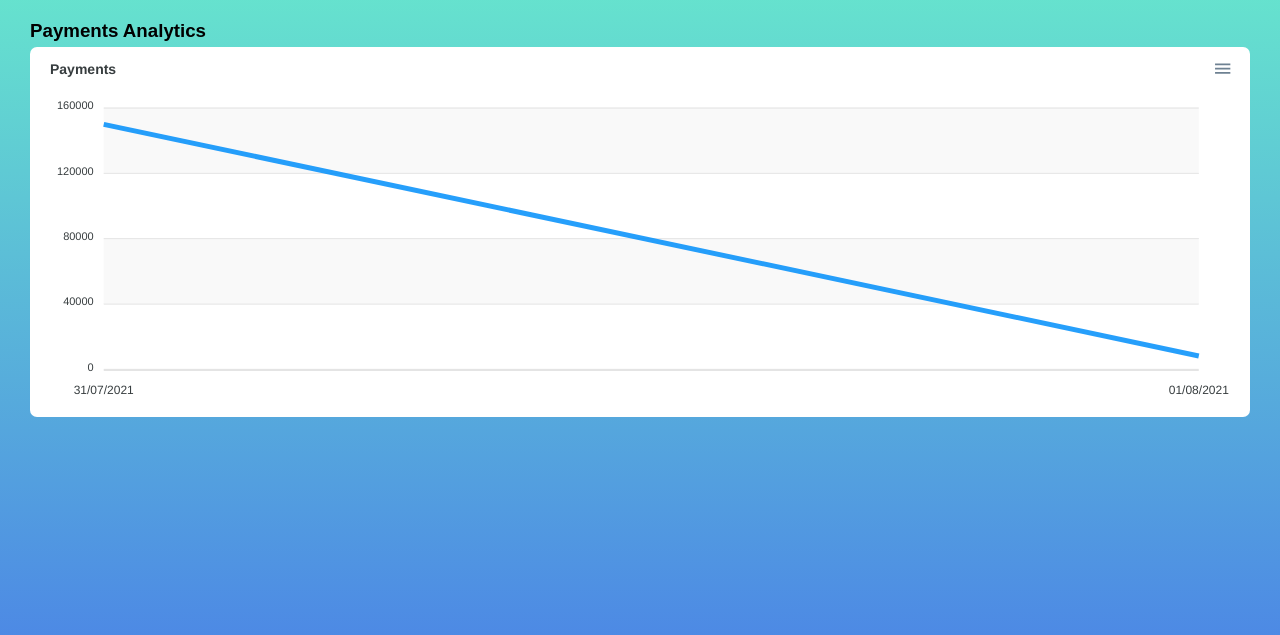
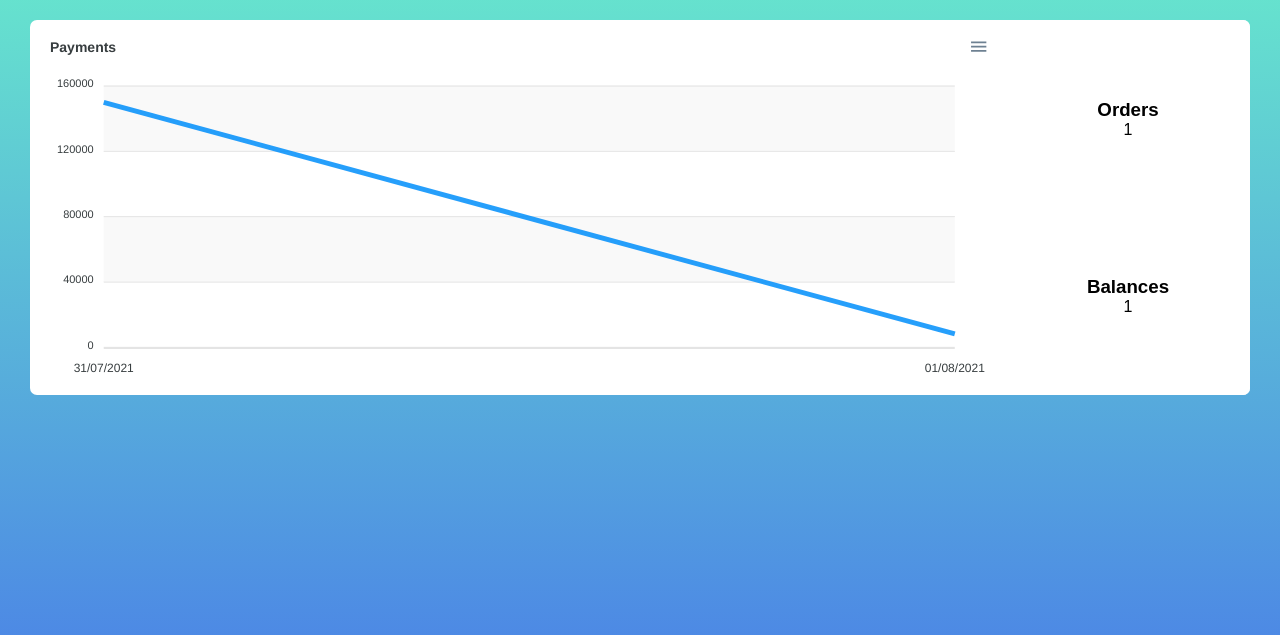
Before and after one commit to udayptl9/jewellary, a PHP site: page / in a window 1280 px wide. Shown: the part 60-695 px from the top of the page. Run offline with PHP 8.4, Linux system fonts and the light colour scheme; the visitor is signed in with stand-in values (Sample User, id 1); data comes from the database, SQL or seed files in the repository; some libraries are stand-ins or nearby versions.

Commit message:
updated homepage

```diff
--- a/actions/ornaments.php
+++ b/actions/ornaments.php
@@ -40,6 +40,20 @@
             $result = mysqli_query($conn, $sql);
             $response = array('status'=>$result, 'id'=>$ornament_id);
             print_r(json_encode($response));
+        } else if($action == 'balanceOrderCount') {
+            $sqlPayment = "SELECT payment_of, payment_amount, total_payment FROM payments";
+            $sqlOrder = "SELECT * FROM orders WHERE `progress` <> '3'";
+            $resultPayment = mysqli_query($conn, $sqlPayment);
+            $total = mysqli_num_rows($resultPayment);
+            $data = [];
+            if($total > 0) {
+                while($row = mysqli_fetch_array($resultPayment)) {
+                    array_push($data, $row);
+                }
+            }
+            $resultOrder = mysqli_query($conn, $sqlOrder);
+            $response = array('status'=>$resultPayment, 'payments'=>$data, 'orderCount'=>mysqli_num_rows($resultOrder));
+            print_r(json_encode($response));
         }
     }
 ?>
--- a/index.php
+++ b/index.php
@@ -16,18 +16,59 @@
         }
         .graph_div {
             padding: 10px;
+            margin-top: 5px;
+        }
+        .container_graph_div {
+            display: grid;
+            grid-template-columns: 80% 20%;
             border: 0;
             border-radius: 7px;
             background: white;
-            margin-top: 5px;
+        }
+        .counts_div {
+            display: grid;
+            padding: 10px;
+            grid-template-rows: 50% 50%;
+            border: 0;
+            border-radius: 7px;
+            background: white;
+            text-align: center;
+        }
+        .counts_div .count_div {
+            position: relative;
+            color: black;
+            border-radius: 7px;
+        }
+        .count_div:hover {
+            transform: scale(1.03);
+            box-shadow: 1px 1px 3px 1px grey;
+        }
+        .float_div {
+            position: absolute;
+            top: 50%;
+            left: 50%;
+            transform: translate(-50%, -50%);
         }
     </style>
     <div class='main'>
         <?php include('layouts/topbar.php'); ?>
         <div class='container'>
-            <h3>Payments Analytics</h3>
-            <div class="graph_div">
-
+            <div class='container_graph_div'>
+                <div class="graph_div"></div>
+                <div class="counts_div">
+                    <a href='orders.php' class='count_div'>
+                        <div class='float_div'>
+                            <h3>Orders</h3>
+                            <span class='orders_count'>0</span>
+                        </div>
+                    </a>
+                    <a href='balances.php' class='count_div'>
+                        <div class='float_div'>
+                            <h3>Balances</h3>
+                            <span class='balances_count'>0</span>
+                        </div>
+                    </a>
+                </div>
             </div>
         </div>
     </div>
@@ -61,6 +102,40 @@
                 } catch (error) {
                     console.error(error, response);
                 }
+            }
+        }
+    })
+    $.ajax({
+        url: 'actions/ornaments.php',
+        type: 'POST',
+        data: {
+            action: 'balanceOrderCount'
+        }, beforeSend: function() {
+            console.log("Getting Balances Orders Counts");
+        }, success: function(response, status) {
+            try {
+                const response_JSON = JSON.parse(response);
+                console.log(response_JSON);
+                document.querySelector('.orders_count').innerHTML = response_JSON.orderCount;
+                var balances_count = 0;
+                var balances_displayed = [];
+                var fetched_data = [];
+                response_JSON.payments.map((payment, index) => {
+                    if(balances_displayed.includes(`${payment.payment_of}`)) {
+                        fetched_data[payment.payment_of].payment_amount = Number(fetched_data[payment.payment_of].payment_amount) + Number(payment.payment_amount);
+                    } else {
+                        fetched_data[payment.payment_of] = payment;
+                        balances_displayed.push(`${payment.payment_of}`);
+                    }
+                });
+                for(var key in fetched_data) {
+                    if(Number(fetched_data[key].total_payment) > Number(fetched_data[key].payment_amount)) {
+                        balances_count++;
+                    }
+                }
+                document.querySelector('.balances_count').innerHTML = balances_count;
+            } catch (err) {
+                console.log(err);
             }
         }
     })
--- a/orders.php
+++ b/orders.php
@@ -145,7 +145,7 @@
                         <input type="date" class='delivery_date'>
                     </div>
                     <div class="inputField">
-                        <textarea class='address' cols="30" rows="10" placeholder='Ornament Address'></textarea>
+                        <textarea class='address' cols="30" rows="10" placeholder='Customer Address'></textarea>
                     </div>
                     <div class="inputField">
                         <input type="number" class="amount_paid" placeholder='Amount Paid'>
```
